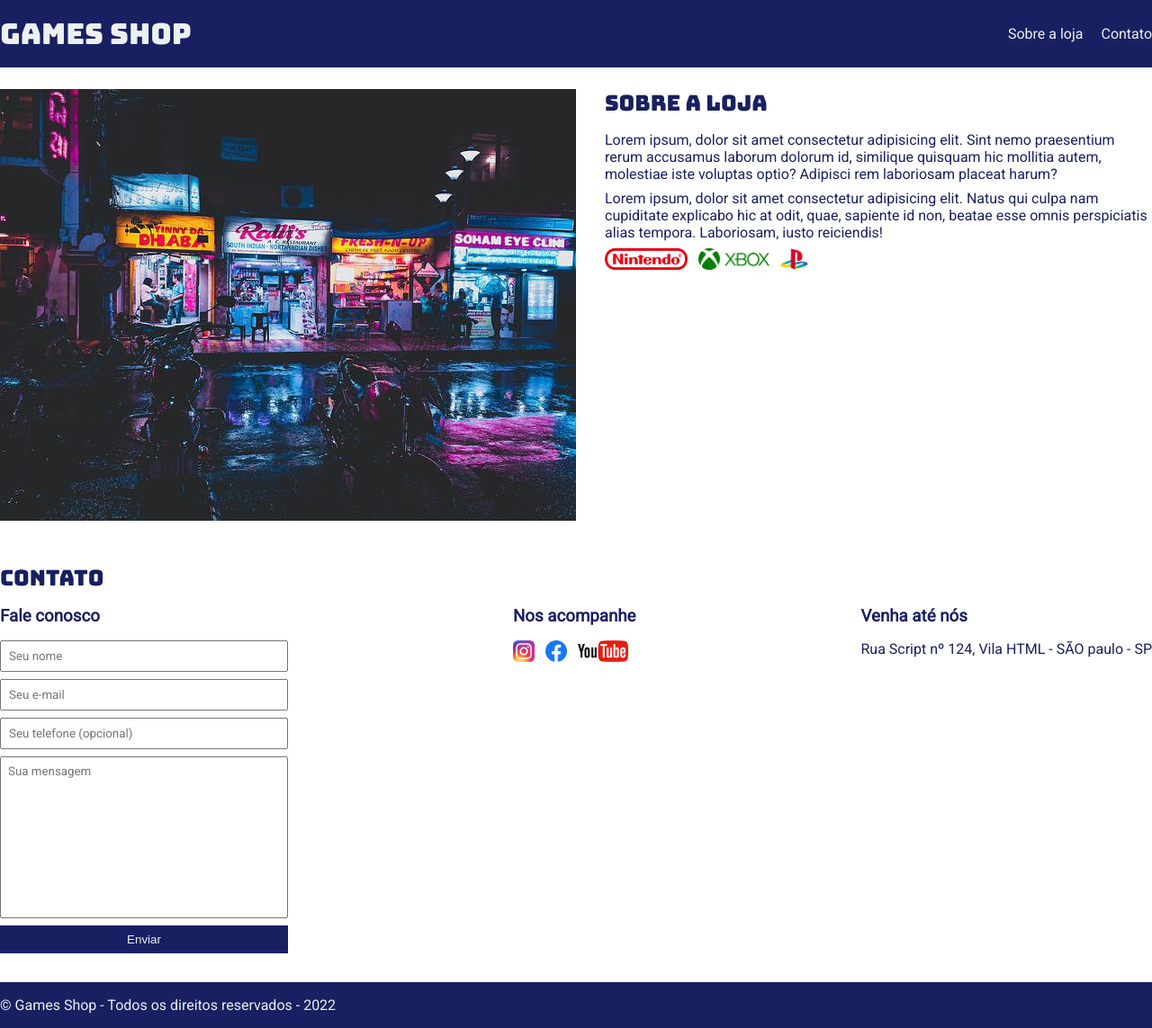
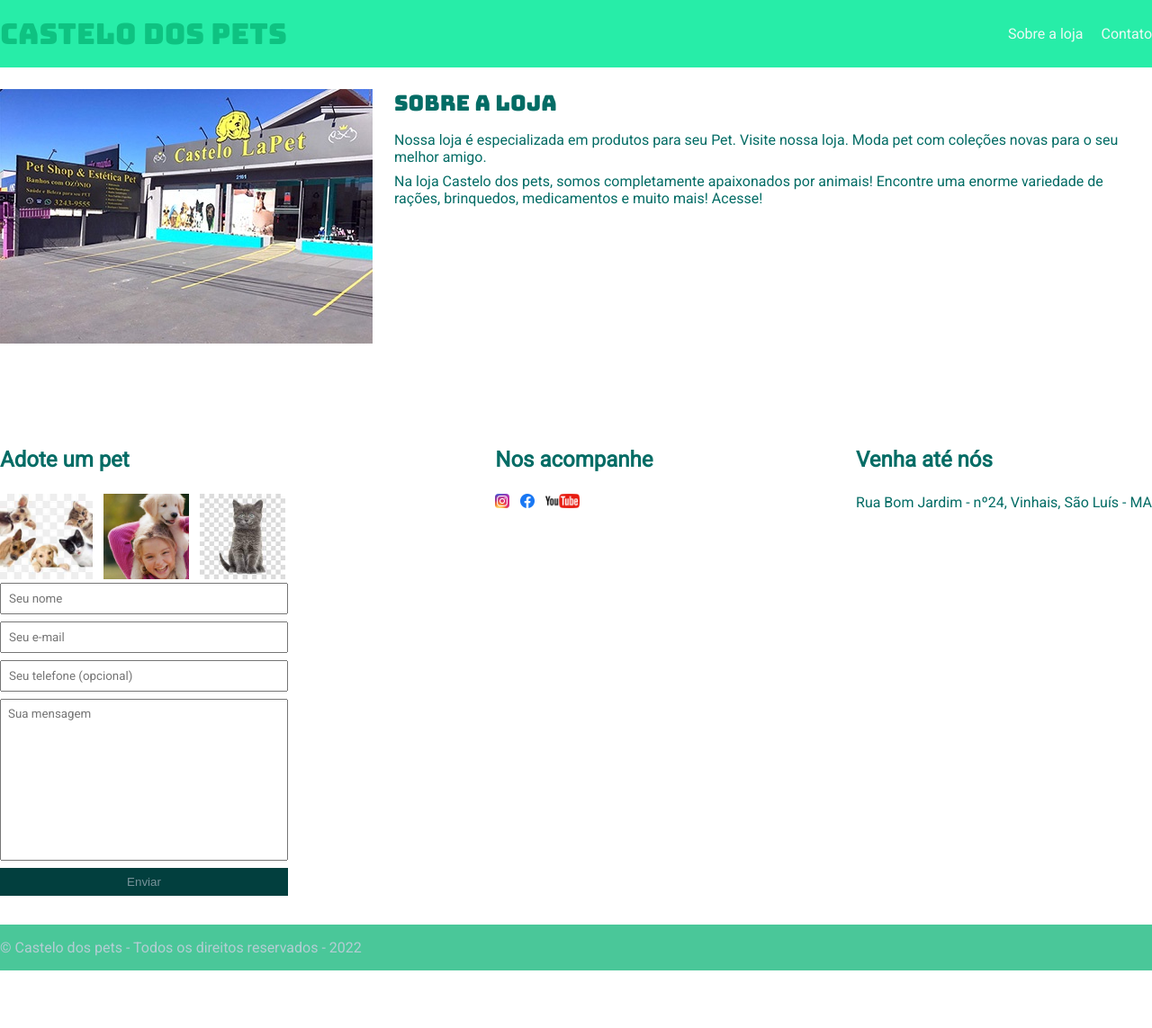
Before and after one commit to Cleusalmeida/Site_gamesshop, a plain HTML site: page index.html in a window 1280 px wide. Shown: the whole page at 90% size. After the commit the page ends 1079 px from the top, so only its background shows below. Drawn offline with Linux system fonts and the light colour scheme.

Commit message:
commit inicial

```diff
--- a/index.html
+++ b/index.html
@@ -4,7 +4,7 @@
     <meta charset="UTF-8">
 
     <meta name="viewport" content="width=device-width, initial-scale=1.0">
-    <title>Games shop - A sua loja de games</title>
+    <title>Pet love - o Castelo dos pets</title>
     <link rel="stylesheet" href="main.css">
 
     <link rel="preconnect" href="https://fonts.googleapis.com">
@@ -14,7 +14,7 @@
 <body>
     <header>
         <div class="container">
-            <h1>Games shop</h1>
+            <h1>Castelo dos pets</h1>
         <nav>
             <ul>
                 <li>
@@ -23,35 +23,41 @@
                 <li>
                     <a href="contact">Contato</a>
                 </li>
+                </li>
             </ul>
         </nav>
         </div>
     </header>
     <section id="about">
         <div class="container">
-        <img class="store-front" src="./images/loja.jpg" alt="fachada da loja Games Shop" />
+        <img class="store-front" src="./images/Castelo do pet.jpg" alt="fachada da loja Castelo dos pets" />
         <div>
             <h2>Sobre a loja</h2>
             <p>
-                Lorem ipsum, dolor sit amet consectetur adipisicing elit. Sint nemo praesentium rerum accusamus laborum dolorum id, similique quisquam hic mollitia autem, molestiae iste voluptas optio? Adipisci rem laboriosam placeat harum?
+                Nossa loja é especializada em produtos para seu Pet. Visite nossa loja. Moda pet com coleções novas para o seu melhor amigo.
             </p>
             <p>
-                Lorem ipsum, dolor sit amet consectetur adipisicing elit. Natus qui culpa nam cupiditate explicabo hic at odit, quae, sapiente id non, beatae esse omnis perspiciatis alias tempora. Laboriosam, iusto reiciendis!
+                Na loja Castelo dos pets, somos completamente apaixonados por animais! Encontre uma enorme variedade de rações, brinquedos, medicamentos e muito mais! Acesse!
             </p>
-            <ul class="brands-list">
-                <li><img src="images/nintendo.png" alt=""></li>
-                <li><img src="images/xbox.png" alt=""></li>
-                <li><img src="images/playstation.png" alt=""></li>
-            </ul>
+
         </div>
         </div>
     </section>
+    <section id="images">
+        <ul classes="brands-list">
+            <li><imag src="images/melhor amigo.jpg"></li>
+        </ul>
+    </section>
     <section id="contact">
         <div class="container">
-            <h2>Contato</h2>
             <div class="contact-methods">
                 <div>
-                    <h3>Fale conosco</h3>
+                    <h3 class="Adoção">Adote um pet</h3>
+                    <ul class="brands-list">
+                        <li><img src="images/família de pets.jpg" alt=""></li>
+                        <li><img src="images/melhor amigo.jpg" alt=""></li>
+                        <li><img src="images/rei cinzento.jpg" alt=""></li>
+                    </ul>
                     <form>
                         <input type="text" placeholder="Seu nome" required/>
                         <input type="email" placeholder="Seu e-mail"required/>
@@ -83,7 +89,7 @@
                 <div>
                     <h3>Venha até nós</h3>
                     <p>
-                        Rua Script nº 124, Vila HTML - SÃO paulo - SP
+                        Rua Bom Jardim - nº24, Vinhais, São Luís - MA
                     </p>
                 </div>
             </div>
@@ -92,9 +98,8 @@
     <footer>
         <div class="container">
             <p>
-                &copy; Games Shop - Todos os direitos reservados - 2022
+                &copy; Castelo dos pets - Todos os direitos reservados - 2022
             </p>
-
         </div>
     </footer>
 </body>
--- a/main.css
+++ b/main.css
@@ -18,8 +18,8 @@ body, input, textarea {
 
 header{
 padding: 16px 0;
-background-color: #182061;
-color: #ecf0f1;
+background-color: #15eca1eb;
+color: #06b273b9;
 }
 
 header nav li{
@@ -29,7 +29,7 @@ header nav li{
 }
 
 header nav li a{
-    color: #ecf0f1;
+    color: #f9faf9f1;
     text-decoration: none;
 }
 
@@ -47,7 +47,7 @@ section .container{
 }
 
 .brands-list img{
-    height: 24px;
+    height: 95px;
 }
 
 .brands-list li{
@@ -66,18 +66,18 @@ section h2 {
     margin-bottom: 16px;
 }
 section{
-    color: #182061;
+    color: #036c65;
 }
 section p{
     margin-bottom: 8px;
 }
 
 .store-front {
-    margin-right: 32px ;
+    margin-right: 24px ;
 }
 
 .social-links img{
-    height: 24px;
+    height: 16px;
 }
 .social-links li{
     display: inline;
@@ -109,26 +109,27 @@ form textarea{
 }
 
 section h3{
-    margin-bottom: 16px;
+    font-size: 24px;
+    margin-bottom: 24px;
 }
 
 form button{
-    background-color: #182061;
-    color: #ecf0f1;
+    background-color: #023f3e;
+    color: #78939a;
     border: none;
     cursor: pointer;
 }
 
 form button:hover{
-    background-color: #525ca9;
+    background-color: #06b273b9;
 }
 
 input:focus, textarea:focus{
-    outline-color: #182061;
+    outline-color: #06b273b9;
 }
 
 footer{
-    background-color: #182061;
-    color: #ecf0f1;
+    background-color: #06b273b9;
+    color: #b4cdd3;
     padding: 16px 0;
 }
```
Also changed, not shown: images/Castelo do pet.jpg (added), images/família de pets.jpg (added), images/loja pet love.jpg (added), images/melhor amigo.jpg (added), images/novo pet.jpg (added), images/os inseparáveis.jpg (added), images/pet rei.jpeg (added), images/rei cinzento.jpg (added).
